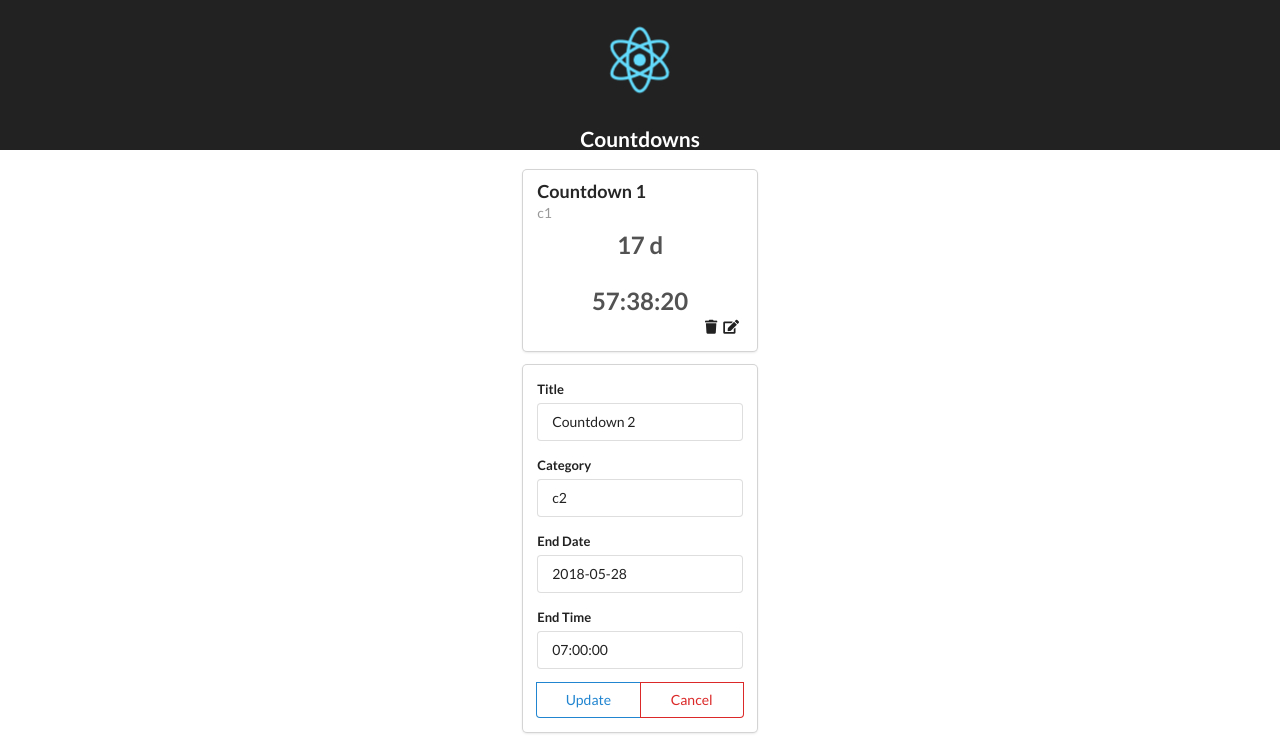
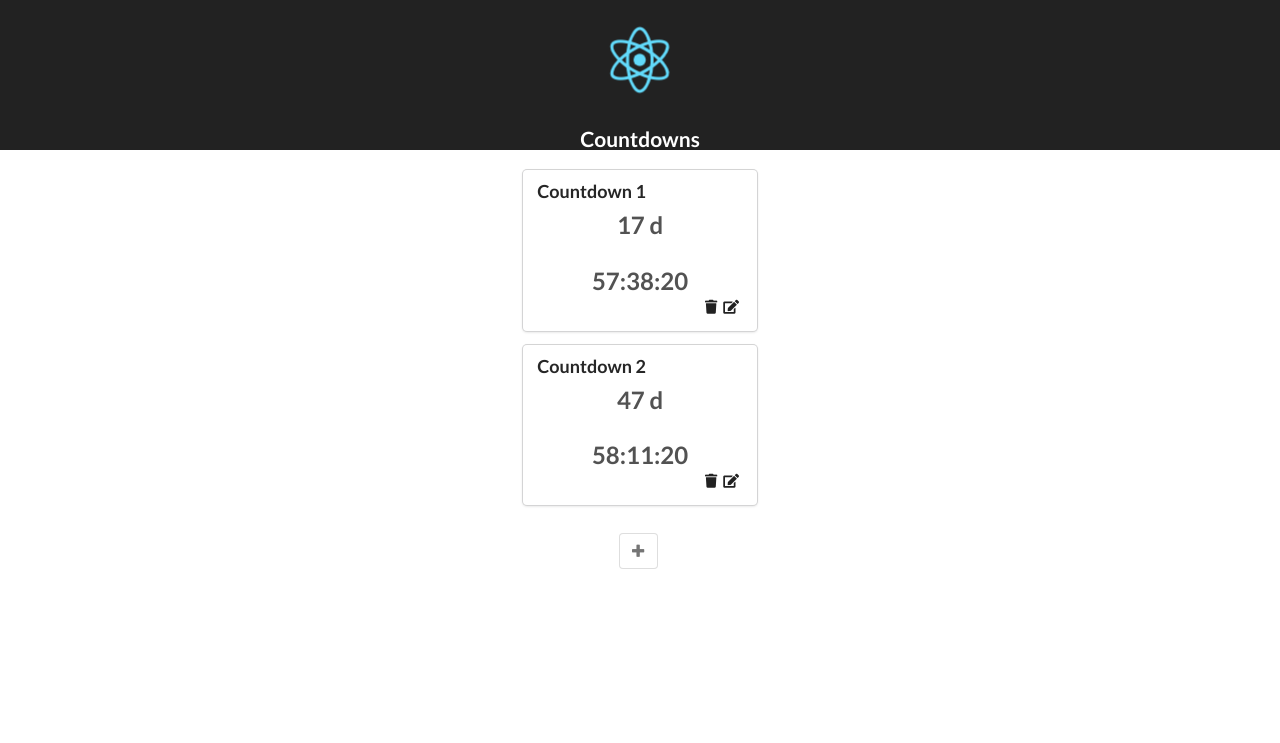
Before and after one commit to dleard/countdowns-react-, a React (Create React App) app: page / in a window 1280 px wide. Shown: the top 743 px of the page. Built offline with nearby package versions, Linux system fonts and the light colour scheme.

Commit message:
add state

```diff
--- a/src/Dashboard.js
+++ b/src/Dashboard.js
@@ -1,17 +1,32 @@
 import React, { Component } from 'react';
-import uuid from 'uuid'
+import uuid from 'uuid/v4'
 
 class Dashboard extends Component {
-  state = {}
+  state = {
+    countdowns: [
+      {
+        title: 'Countdown 1',
+        category: 'c1',
+        id: uuid(),
+        date:'2018-04-28T07:00:00',
+      },
+      {
+        title: 'Countdown 2',
+        category: 'c2',
+        id: uuid(),
+        date:'2018-05-28T07:33:00',
+      }
+    ]
+  }
 
   render() {
     return (
       <div className='ui five column centered grid'>
         <div className='column'>
-          <CountdownList/>
-          <ToggleEdit
-            isOpen={true}
+          <CountdownList
+            countdowns={this.state.countdowns}
           />
+          <ToggleEdit />
         </div>
       </div>
     );
@@ -20,35 +35,44 @@ class Dashboard extends Component {
 
 class CountdownList extends Component {
   render() {
+    const countdowns = this.props.countdowns.map((countdown) => (
+      <EditableCountdown
+        key={countdown.id}
+        id={countdown.id}
+        title={countdown.title}
+        category={countdown.cagetory}
+        date={countdown.date}
+      />
+    ));
     return (
       <div id='countdowns'>
-        <EditableCountdown
-          title='Countdown 1'
-          category='c1'
-          date='2018-04-28T07:00:00'
-          editFormOpen={false}
-        />
-        <EditableCountdown
-          title='Countdown 2'
-          category='c2'
-          date='2018-05-28T07:00:00'
-          editFormOpen={true}
-        />
+        {countdowns}
       </div>
     );
   }
 }
 
 class ToggleEdit extends Component {
+  state = {
+    isOpen: false,
+  };
+
+  handleFormOpen = () => {
+    this.setState({ isOpen: true });
+  };
+
   render() {
-    if (this.props.isOpen) {
+    if (this.state.isOpen) {
       return (
         <EditCountdownCard/>
       );
     } else {
         return (
           <div className='ui basic content center aligned segment'>
-            <button className='ui basic button icon'>
+            <button
+              className='ui basic button icon'
+              onClick={this.handleFormOpen}
+            >
               <i className='plus icon' />
             </button>
           </div>
@@ -58,6 +82,9 @@ class ToggleEdit extends Component {
 }
 
 class EditableCountdown extends Component {
+  state = {
+    editFormOpen: false,
+  };
   render() {
     if (this.props.editFormOpen === true) {
       return (
@@ -80,34 +107,76 @@ class EditableCountdown extends Component {
 }
 
 class EditCountdownCard extends React.Component {
+  state = {
+    title: this.props.title || '',
+    category: this.props.category || '',
+    date: this.props.date || '2018-12-24T17:00:00'
+
+  };
+
+  handleTitleChange = (e) => {
+    this.setState({ title: e.target.value });
+  };
+
+  handleCategoryChange = (e) => {
+    this.setState({ category: e.target.value });
+  };
+
+  handleDateChange = (e) => {
+    const newDate = e.target.value;
+    const split = this.state.date.split('T');
+    const newFullDate = newDate + 'T' + split[1];
+    this.setState({ date: newFullDate });
+  };
+
+  handleTimeChange = (e) => {
+    const newTime = e.target.value;
+    const split = this.state.date.split('T');
+    const newFullDate = split[1] + 'T' + newTime;
+    this.setState({ date: newFullDate });
+  };
+
   render() {
-    const dateTimeArray = ['yyyy-mm-dd','17:00:00']
+    const dateTimeArray=[]
     const submitText = this.props.title ? 'Update' : 'Create';
-    if (this.props.date !== undefined) {
-      const split = this.props.date.split('T');
-      dateTimeArray[0] = split[0];
-      dateTimeArray[1] = split[1];
-    }
-    console.log(dateTimeArray)
+    const split = this.state.date.split('T');
+    dateTimeArray[0] = split[0];
+    dateTimeArray[1] = split[1];
+
     return (
       <div className='ui centered card'>
         <div className='content'>
           <div className='ui form'>
             <div className='field'>
               <label>Title</label>
-              <input type='text' defaultValue={this.props.title} />
+              <input
+                type='text'
+                value={this.state.title}
+                onChange={this.handleTitleChange}
+              />
             </div>
             <div className='field'>
               <label>Category</label>
-              <input type='text' defaultValue={this.props.category} />
+              <input
+                type='text'
+                value={this.state.category}
+                onChange={this.handleCategoryChange}
+              />
             </div>
             <div className='field'>
               <label>End Date</label>
-              <input type='text' defaultValue={dateTimeArray[0]} />
+              <input
+                type='text'
+                value={dateTimeArray[0]}
+                onChange={this.handleDateChange}
+              />
             </div>
             <div className='field'>
               <label>End Time</label>
-              <input type='text' defaultValue={dateTimeArray[1]} />
+              <input type='text'
+              value={dateTimeArray[1]}
+              onChange={this.handleTimeChange}
+            />
             </div>
             <div className='ui two bottom attached buttons'>
               <button className='ui basic blue button'>
```
